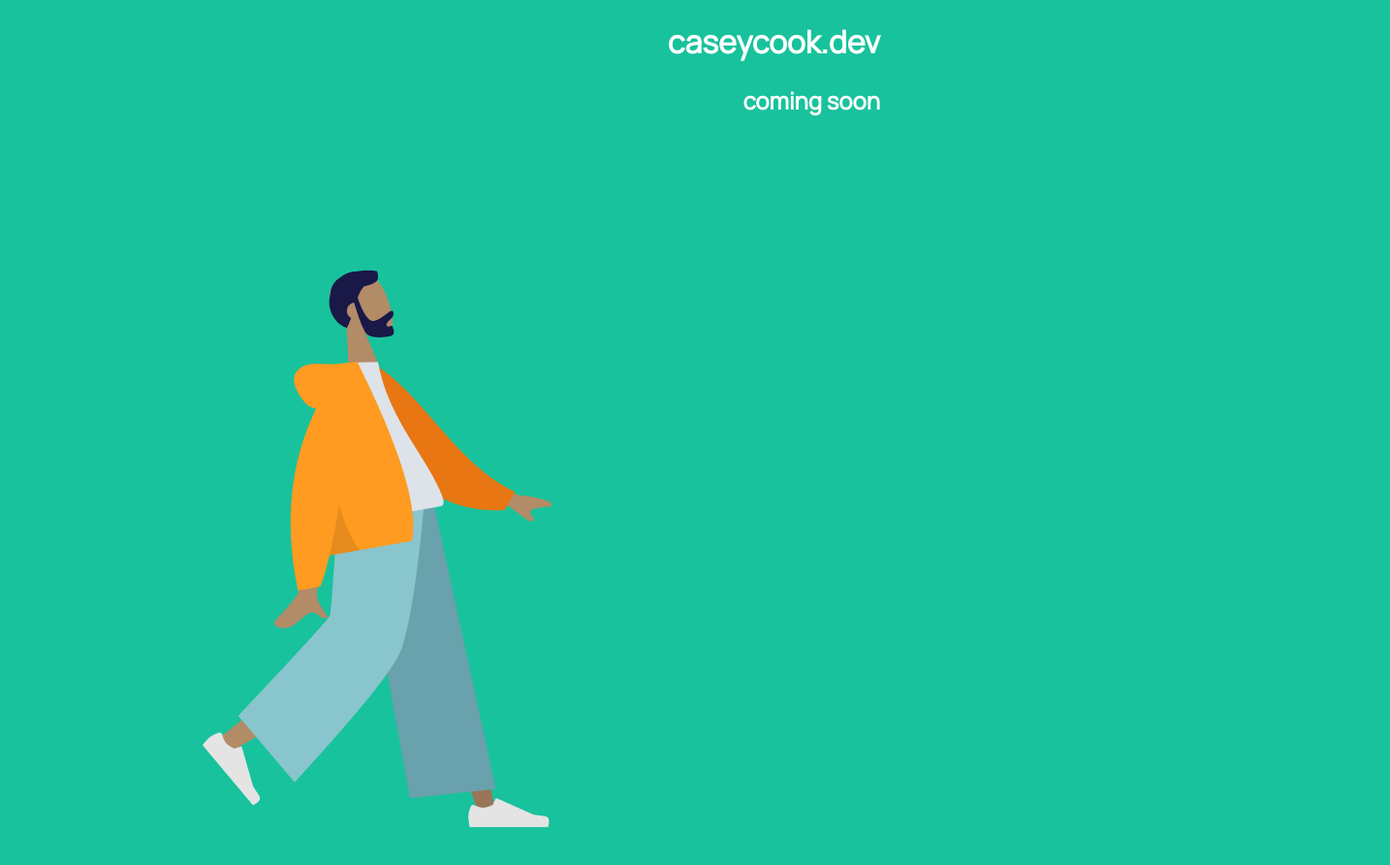
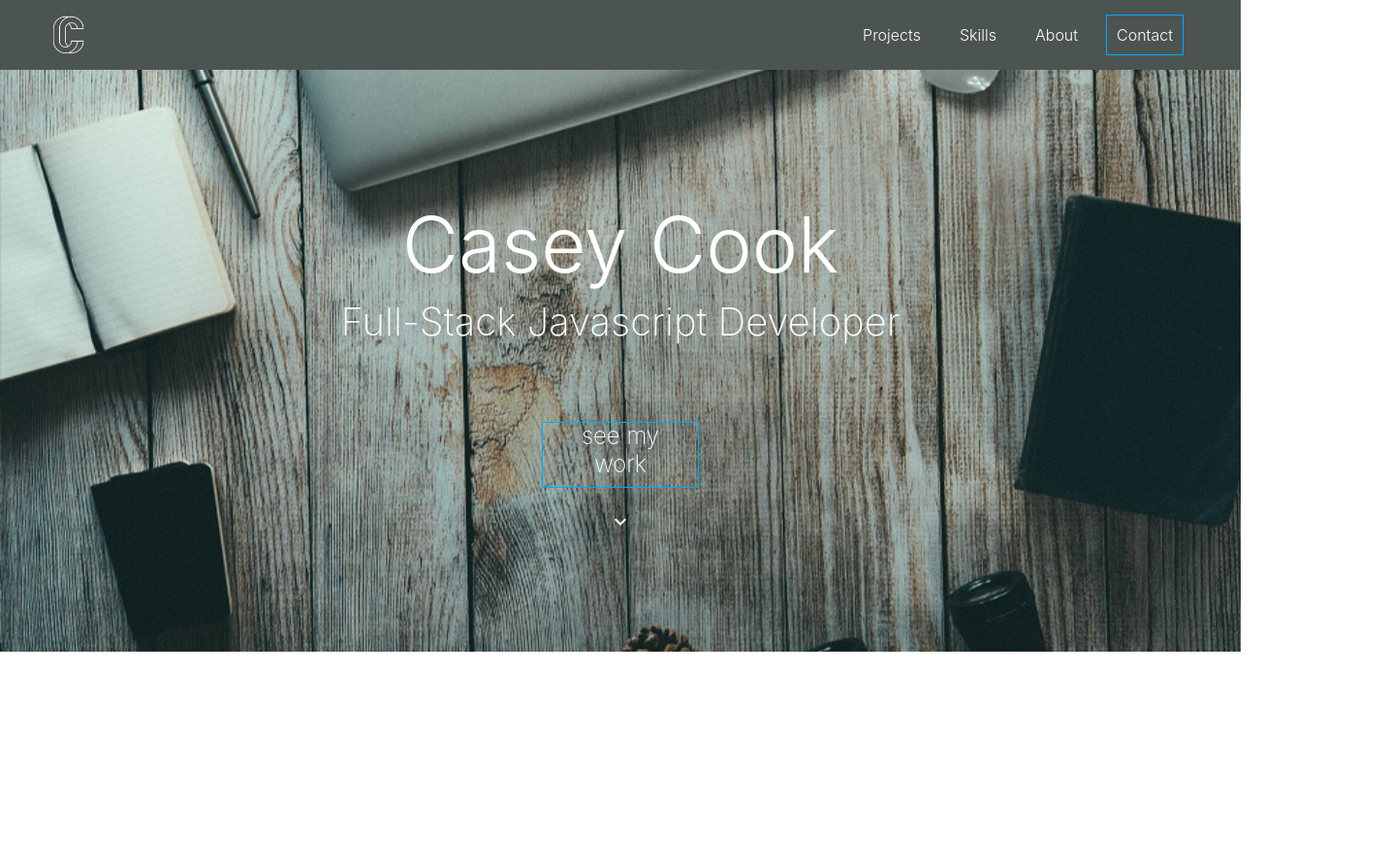
Before and after one commit to casey-cook/caseycook-dot-dev, a plain HTML site: page public/index.html in a window 1280 px wide. Shown: the whole page at 97% size, 1434 px wide, since content can reach past the window. After the commit the page ends 800 px from the top, so only its background shows below. Drawn offline with nearby package versions, Linux system fonts and the light colour scheme; some packages are replaced by stand-ins of ours.

Commit message:
Nav, Header, added

```diff
--- a/public/index.html
+++ b/public/index.html
@@ -1,9 +1,12 @@
 <!DOCTYPE html>
-<html>
+<html lang="en">
 	<head>
-    <meta charset="utf-8">
-    <meta name="viewport" content="width=device-width, initial-scale=1">
-    <title>Welcome to Firebase Hosting</title>
+		<meta charset="utf-8" />
+		<meta
+			name="viewport"
+			content="width=device-width, initial-scale=1, shrink-to-fit=no"
+		/>
+		<title>Casey Cook - Fullstack Javascript Developer</title>
 
 		<!-- update the version number as needed -->
 		<script defer src="/__/firebase/7.14.3/firebase-app.js"></script>
@@ -14,34 +17,98 @@
 		<script defer src="/__/firebase/7.14.3/firebase-storage.js"></script>
 		<!-- initialize the SDK after all desired features are loaded -->
 		<script defer src="/__/firebase/init.js"></script>
-    <link href="https://fonts.googleapis.com/css?family=Manrope&display=swap" rel="stylesheet">
-    <style>
-
-      body {
-        background-color: #18C29C;
-      }
-
-      .comingSoon {
-        font-family: 'Manrope', sans-serif;
-        color: white;
-        text-align: right;
-        margin: auto 200px;
-        max-width: 700px;
-
-      }
-
-    </style>
-
-    <!-- <button onclick='googleLogin()'>Login with Google</button> -->
-
+		<link
+			rel="stylesheet"
+			href="https://stackpath.bootstrapcdn.com/bootstrap/4.3.1/css/bootstrap.min.css"
+			integrity="sha384-ggOyR0iXCbMQv3Xipma34MD+dH/1fQ784/j6cY/iJTQUOhcWr7x9JvoRxT2MZw1T"
+			crossorigin="anonymous"
+		/>
+		<link
+			href="https://fonts.googleapis.com/css?family=Manrope&display=swap"
+			rel="stylesheet"
+		/>
+		<link
+			href="https://fonts.googleapis.com/css?family=Roboto: 100,300,400,500&display=swap"
+			rel="stylesheet"
+		/>
+		<link rel="stylesheet" type="text/css" href="style.css" />
+		<link
+			href="https://fonts.googleapis.com/icon?family=Material+Icons"
+			rel="stylesheet"
+		/>
 	</head>
 	<body>
-        <div class='comingSoon'>
-        <h1>caseycook.dev</h1>
-        <h2>coming soon</h2>
-        <img display='inline' src="/guy.png" alt="">
+		<nav
+			id="navMain"
+			class="nav navbar navbar-expand-md navbar-dark"
+			style="background-color: #4c5451;"
+		>
+			<button
+				type="button"
+				class="navbar-toggler"
+				data-toggle="collapse"
+				data-target="#navbarCollapse"
+			>
+				<span class="navbar-toggler-icon"></span>
+			</button>
+
+			<div class="collapse navbar-collapse" id="navbarCollapse">
+				<div class="ml-4 navbar-nav mr-auto">
+					<a href="#" class="nav-item nav-link"
+						><img height="40px" src="./img/logo.png"
+					/></a>
 				</div>
-   <!-- <script src='app.js'></script> -->
+				<div class="navbar-nav mr-4">
+					<a href="#" class="nav-item nav-link">Projects</a>
+					<a href="#" class="nav-item nav-link">Skills</a>
+					<a href="#" class="nav-item nav-link">About</a>
+					<a href="#" id="blueOutline" class="nav-item nav-link" tabindex="-1"
+						>Contact</a
+					>
+				</div>
+			</div>
+		</nav>
 
+		<header class="splash">
+			<div class="container">
+				<div class="row">
+					<div class="col mt-3"><h1>Casey Cook</h1></div>
+				</div>
+				<div class="row">
+					<div class="col"><h2>Full-Stack Javascript Developer</h2></div>
+				</div>
+				<div class="row mt-4">
+					<div
+						style="max-width: 160px; flex: 1;"
+						id="blueOutline"
+						class="col mx-auto mt-5"
+					>
+						<a><h3>see my work</h3></a>
+					</div>
+				</div>
+				<div class="row mt-4">
+					<div id="chevron" class="col">
+						<i class="material-icons">expand_more</i>
+					</div>
+				</div>
+			</div>
+		</header>
+
+		<script
+			src="https://code.jquery.com/jquery-3.3.1.slim.min.js"
+			integrity="sha384-q8i/X+965DzO0rT7abK41JStQIAqVgRVzpbzo5smXKp4YfRvH+8abtTE1Pi6jizo"
+			crossorigin="anonymous"
+		></script>
+		<script
+			src="https://cdnjs.cloudflare.com/ajax/libs/popper.js/1.14.7/umd/popper.min.js"
+			integrity="sha384-UO2eT0CpHqdSJQ6hJty5KVphtPhzWj9WO1clHTMGa3JDZwrnQq4sF86dIHNDz0W1"
+			crossorigin="anonymous"
+		></script>
+
+		<script
+			src="https://stackpath.bootstrapcdn.com/bootstrap/4.3.1/js/bootstrap.min.js"
+			integrity="sha384-JjSmVgyd0p3pXB1rRibZUAYoIIy6OrQ6VrjIEaFf/nJGzIxFDsf4x0xIM+B07jRM"
+			crossorigin="anonymous"
+		></script>
 	</body>
 </html>
--- /dev/null
+++ b/public/style.css
@@ -0,0 +1,55 @@
+.body {
+	max-width: 1080px;
+	font-family: 'Roboto', sans-serif;
+}
+
+#navMain a {
+	color: white;
+	font-weight: 300;
+	margin-right: 20px;
+	padding-left: 10px;
+	padding-right: 10px;
+}
+
+#navMain a:hover {
+	opacity: 70%;
+}
+
+#blueOutline {
+	outline: solid;
+	outline-width: 1px;
+	outline-color: #00aaff;
+}
+
+.splash {
+	width: 100%;
+	height: 600px;
+	background: url('./img/splash.jpg') no-repeat center center/cover;
+	display: flex;
+	flex-direction: column;
+	align-items: center;
+	text-align: center;
+	justify-content: center;
+}
+
+h1 {
+	color: white;
+	font-weight: 300;
+	font-size: 5em;
+}
+
+h2 {
+	color: white;
+	font-weight: 200;
+	font-size: 2.5em;
+}
+
+h3 {
+	color: white;
+	font-weight: 200;
+	font-size: 1.5em;
+}
+
+#chevron {
+	color: white;
+}
```
Also changed, not shown: public/app.js (deleted, +0 -18 lines), public/guy.png (deleted), public/img/logo.png (added), public/img/splash.jpg (added), 1 other file. Lines whose indentation alone changed are shown as unchanged.
